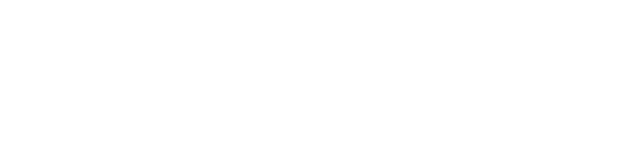
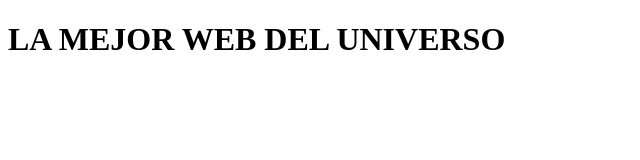
Before and after one commit to AlvaroGrimaldos/mi_web, a plain HTML site: page index.html in a window 1280 px wide. Shown: the whole page, without its empty margins (0-640 px from the left). Drawn offline with Linux system fonts and the light colour scheme.

Commit message:
feat: :memo: SE AGREGO EL TITULO

```diff
--- a/index.html
+++ b/index.html
@@ -6,6 +6,8 @@
     <title>Document</title>
 </head>
 <body>
-
+    <h1>
+        LA MEJOR WEB DEL UNIVERSO
+    </h1>
 </body>
 </html>
```
